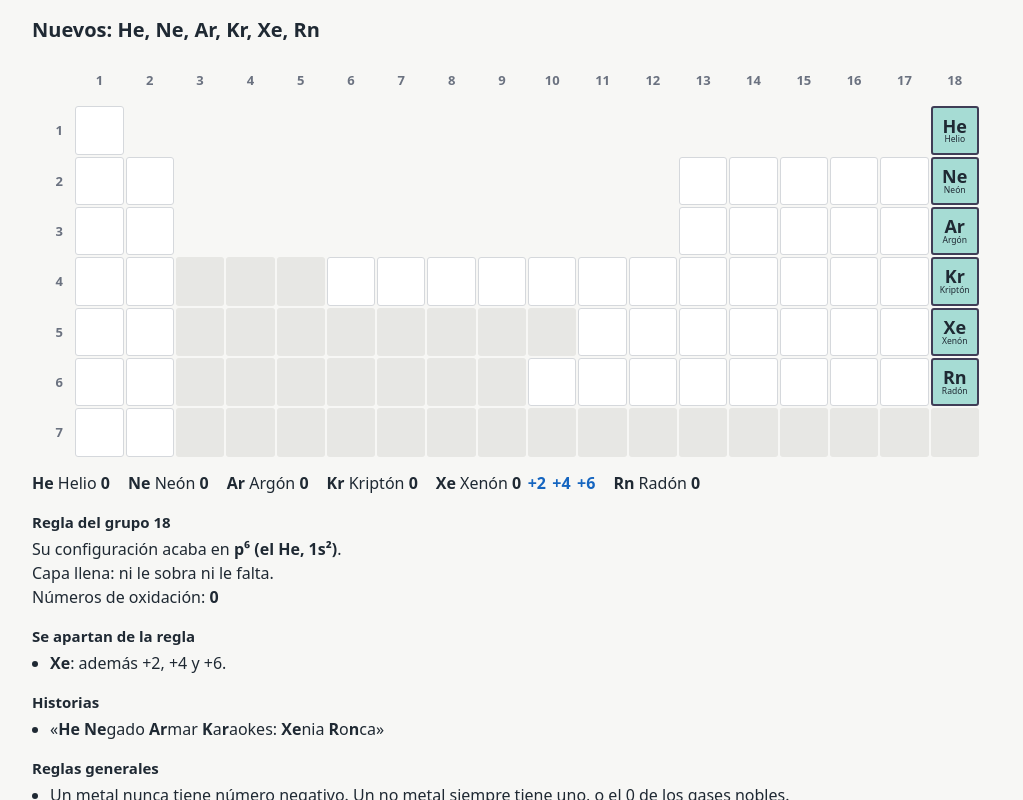
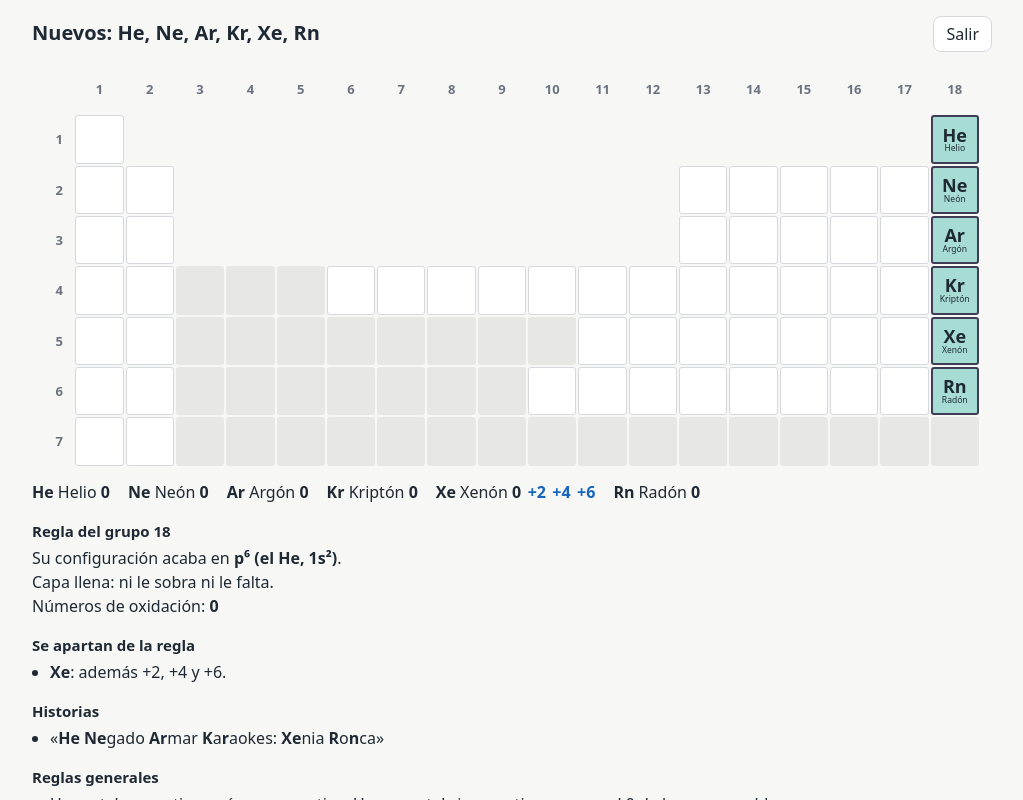
Before and after one commit to eubide/formulalo, a Svelte app: page / in a window 1280 px wide. Both pictures are taken after a click on the button "Tanda de hoy". Shown: the top 800 px of the page, without its empty margins (128-1151 px from the left). Built offline with nearby package versions, Linux system fonts and the light colour scheme.

Commit message:
Let the student leave from the presentation screen

```diff
--- a/src/App.svelte
+++ b/src/App.svelte
@@ -17,7 +17,11 @@
 {#if !tanda}
   <Portada {estudio} alEmpezar={() => (tanda = estudio.abrirTanda())} />
 {:else if tanda.presentacion}
-  <Presentacion simbolos={tanda.presentacion} alDescartar={() => (tanda = estudio.descartarPresentacion(tanda!))} />
+  <Presentacion
+    simbolos={tanda.presentacion}
+    alDescartar={() => (tanda = estudio.descartarPresentacion(tanda!))}
+    alSalir={() => (tanda = null)}
+  />
 {:else if tanda.pregunta}
   <Pregunta
     {tanda}
--- a/src/app.css
+++ b/src/app.css
@@ -54,6 +54,13 @@ button {
   color: var(--acento);
 }
 
+.salir {
+  border: 1px solid var(--borde);
+  border-radius: 8px;
+  background: var(--papel);
+  padding: 6px 12px;
+}
+
 .negativo {
   color: var(--negativo);
 }
--- a/src/pantallas/Pregunta.svelte
+++ b/src/pantallas/Pregunta.svelte
@@ -145,13 +145,6 @@
     font-size: 18px;
   }
 
-  .salir {
-    border: 0;
-    background: none;
-    color: var(--tenue);
-    text-decoration: underline;
-  }
-
   .pasos {
     display: flex;
     flex-wrap: wrap;
--- a/src/pantallas/Presentacion.svelte
+++ b/src/pantallas/Presentacion.svelte
@@ -9,9 +9,10 @@
   interface Props {
     simbolos: string[]
     alDescartar: () => void
+    alSalir: () => void
   }
 
-  let { simbolos, alDescartar }: Props = $props()
+  let { simbolos, alDescartar, alSalir }: Props = $props()
 
   const presentados = $derived(simbolos.map(elementoDe))
   const casillas = $derived<Record<string, Casilla>>(
@@ -28,7 +29,10 @@
 </script>
 
 <main>
-  <h1>Nuevos: {simbolos.join(', ')}</h1>
+  <header>
+    <h1>Nuevos: {simbolos.join(', ')}</h1>
+    <button type="button" class="salir" onclick={alSalir}>Salir</button>
+  </header>
 
   <Tabla {casillas} />
 
@@ -93,8 +97,16 @@
     padding: 16px 12px 40px;
   }
 
+  header {
+    display: flex;
+    align-items: baseline;
+    justify-content: space-between;
+    gap: 12px;
+    margin-bottom: 12px;
+  }
+
   h1 {
-    margin: 0 0 12px;
+    margin: 0;
     font-size: 20px;
   }
 
```
